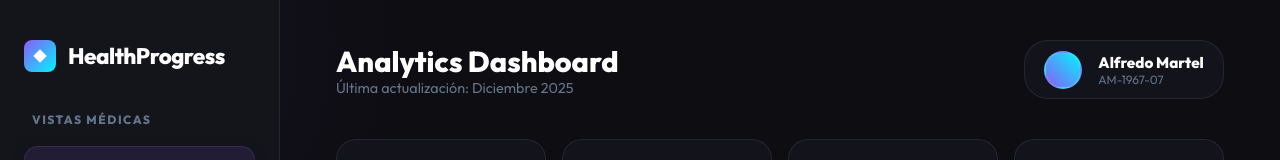
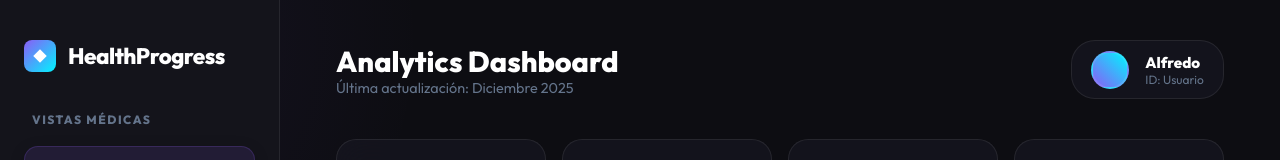
Before and after one commit to amartelr/health-progress-dashboard, a plain HTML site: page index.html in a window 1280 px wide. Shown: the top 160 px of the page. Drawn offline with nearby package versions, Linux system fonts and the light colour scheme.

Commit message:
Eliminado apellido y fecha de nacimiento de la cabecera

```diff
--- a/index.html
+++ b/index.html
@@ -91,8 +91,8 @@
                 <div class="patient-badge">
                     <div class="avatar-circle"></div>
                     <div>
-                        <p style="font-weight: 700; font-size: 0.95rem;">Alfredo Martel</p>
-                        <p style="color: var(--text-muted); font-size: 0.75rem;">AM-1967-07</p>
+                        <p style="font-weight: 700; font-size: 0.95rem;">Alfredo</p>
+                        <p style="color: var(--text-muted); font-size: 0.75rem;">ID: Usuario</p>
                     </div>
                 </div>
             </header>
```
